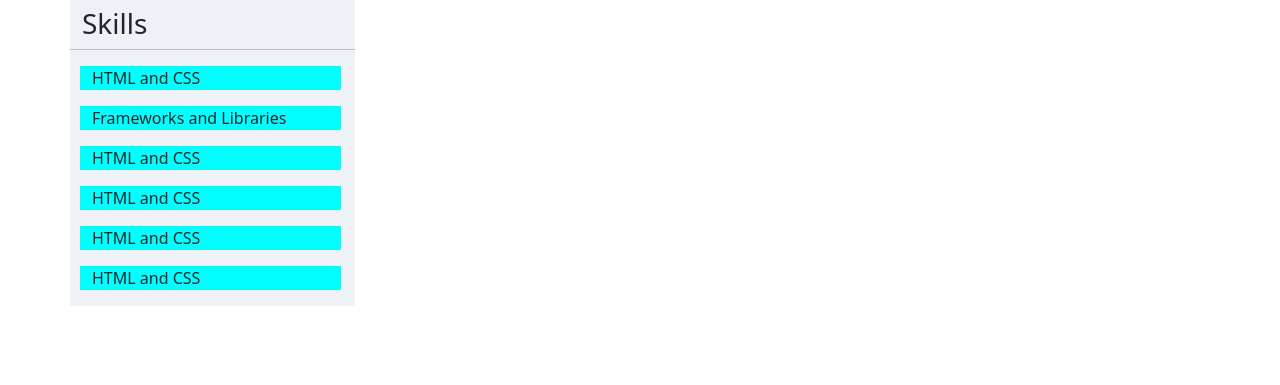
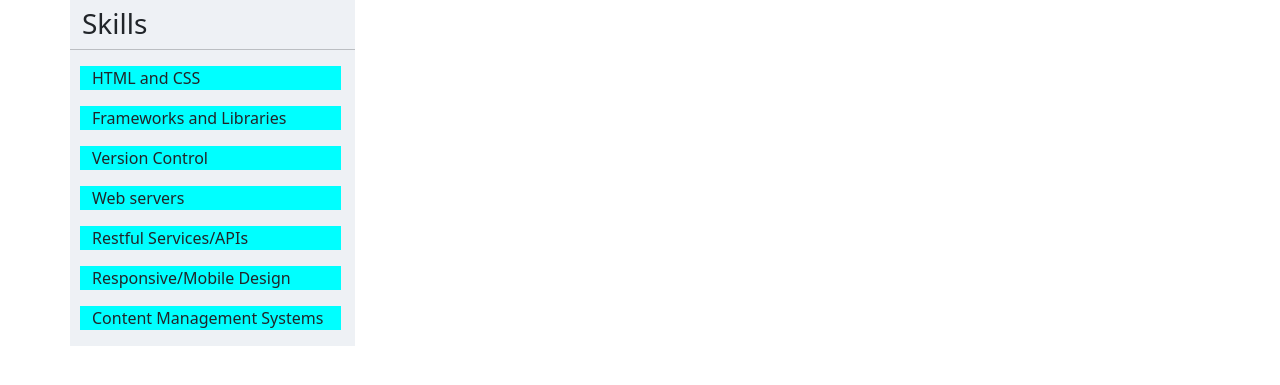
Before and after one commit to rohi29/Enterprise-minds, a plain HTML site: page index.html in a window 1280 px wide. Shown: the part 351-736 px from the top of the page. Drawn offline with nearby package versions, Linux system fonts and the light colour scheme.

Commit message:
skill set added

```diff
--- a/index.html
+++ b/index.html
@@ -60,16 +60,19 @@
                         <p class="skill1">Frameworks and Libraries</p>
                     </div>
                     <div class="row">
-                        <p class="skill1"> HTML and CSS</p>
+                        <p class="skill1">Version Control</p>
                     </div>
                     <div class="row">
-                        <p class="skill1"> HTML and CSS</p>
+                        <p class="skill1">Web servers</p>
                     </div>
                     <div class="row">
-                        <p class="skill1"> HTML and CSS</p>
+                        <p class="skill1">Restful Services/APIs</p>
                     </div>
                     <div class="row">
-                        <p class="skill1"> HTML and CSS</p>
+                        <p class="skill1">Responsive/Mobile Design</p>
+                    </div>
+                    <div class="row">
+                        <p class="skill1">Content Management Systems</p>
                     </div>
                 </div>
 
```
